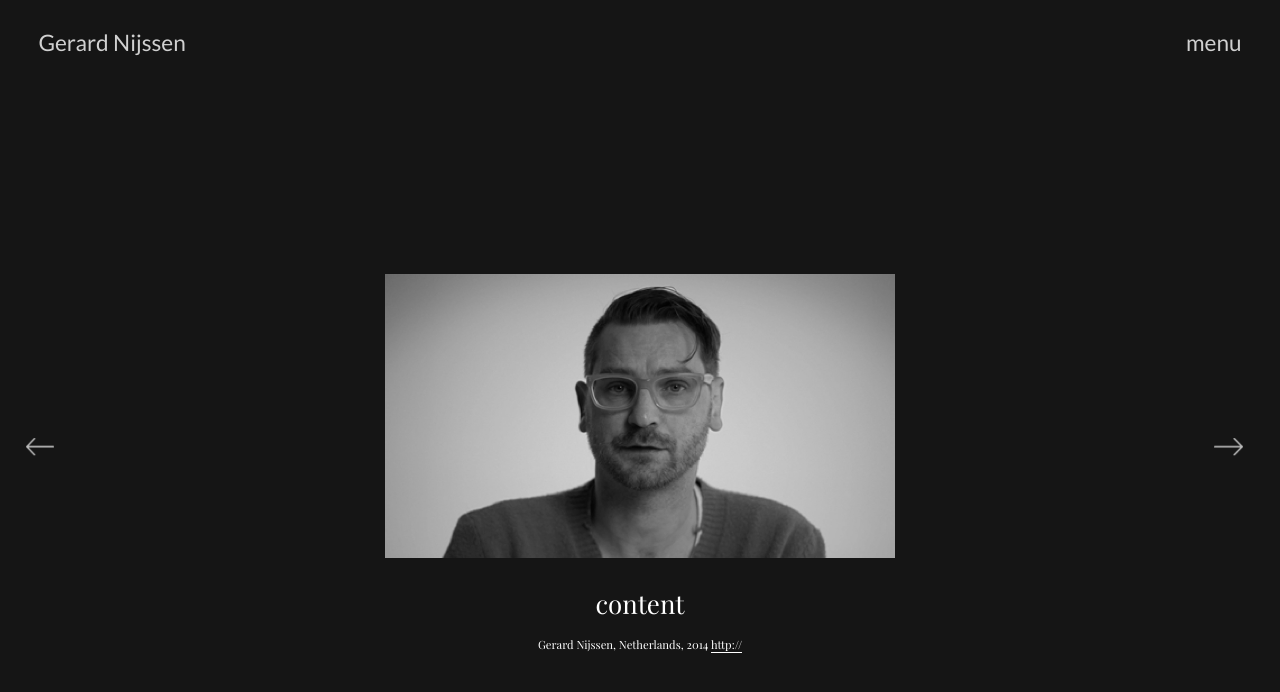
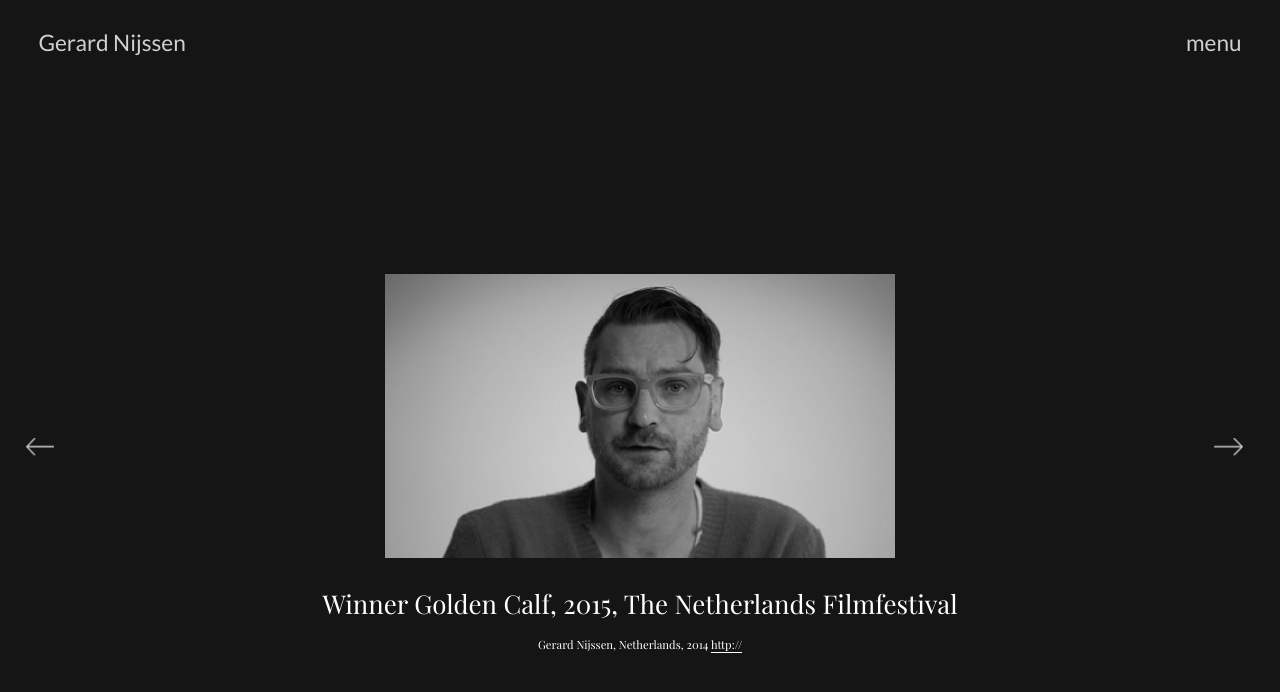
Before and after one commit to gerardnijssennl/gerardnijssennl.github.io, a Jekyll site: the page built from _work/forbidden-flight.markdown, in a window 1280 px wide. Shown: the top 692 px of the page. Built offline with Jekyll 4.4.1, drawn with Linux system fonts in a browser that asks for light colours; nearby versions of some CDN libraries.

Commit message:
Updated Forbidden Flight

```diff
--- a/_work/forbidden-flight.markdown
+++ b/_work/forbidden-flight.markdown
@@ -7,4 +7,4 @@ copyright_country_year: Gerard Nijssen, Netherlands, 2014
 layout: work
 ---
 
-content
+Winner Golden Calf, 2015, The Netherlands Filmfestival
```
